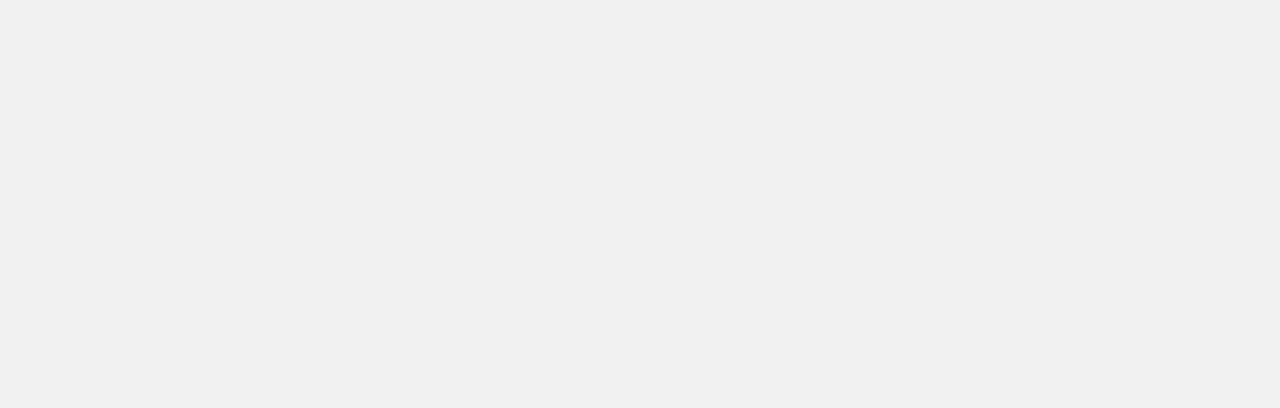
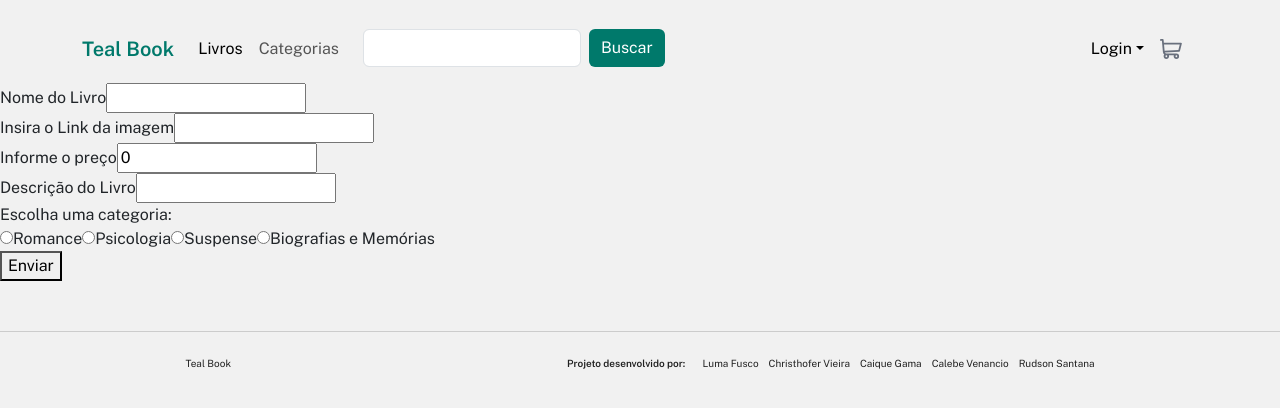
Before and after one commit to LumaFusco/desafio-final-gama-academy, a React (Create React App) app: page /cadastro in a window 1280 px wide. Before the commit this address had no page. Shown: the top 408 px of the page. Built offline with nearby package versions, Linux system fonts and the light colour scheme.

Commit message:
starting form cadastro-livro

```diff
--- a/src/Routes.tsx
+++ b/src/Routes.tsx
@@ -4,6 +4,9 @@ import Login from './pages/Login'
 import Carrinho from './pages/Carrinho'
 import Livro from './pages/Livro'
 import Livros from './pages/Livros'
+import { CadastroLivro } from './pages/CadastroNovoLivro/CadastroLivro'
+
+
 
 export default function Routes() {
   return (
@@ -14,6 +17,7 @@ export default function Routes() {
         <Route path="/livros" element={<Livros />} />
         <Route path="/carrinho" element={<Carrinho />} />
         <Route path="/login" element={<Login />} />
+        <Route path="/cadastro" element={<CadastroLivro />} />
       </WrapperRoutes>
     </BrowserRouter>
   )
--- /dev/null
+++ b/src/components/FormularioCadastro/FormLivro.tsx
@@ -0,0 +1,117 @@
+import { event } from "jquery";
+import React, { useState } from "react";
+
+const Formulario = () => {
+  const [formData, setFormData] = useState({
+    name: "",
+    image: "",
+    price: 0,
+    description: "",
+    category: "",
+  });
+  const [category, setCategory] = useState("");
+  const handleSubmit = (e: React.FormEvent<HTMLFormElement>) => {
+    e.preventDefault();
+    console.log(formData);
+  };
+
+  const handleChange = (
+    e: React.ChangeEvent<HTMLInputElement | HTMLTextAreaElement>
+  ) => {
+    const { name, value } = e.target;
+    setFormData((prevFormData) => ({ ...prevFormData, [name]: value }));
+  };
+
+  return (
+    <form onSubmit={handleSubmit}>
+      <div>
+        <label htmlFor="name">Nome do Livro</label>
+        <input
+          type="text"
+          id="name"
+          name="name"
+          value={formData.name}
+          onChange={handleChange}
+        />
+      </div>
+      <div>
+        <label htmlFor="image">Insira o Link da imagem</label>
+        <input
+          type="url"
+          id="image"
+          name="image"
+          value={formData.image}
+          onChange={handleChange}
+        />
+      </div>
+      <div>
+        <label htmlFor="price">Informe o preço</label>
+        <input
+          type="number"
+          id="price"
+          name="price"
+          value={formData.price}
+          onChange={handleChange}
+        />
+      </div>
+      <div>
+        <label htmlFor="description">Descrição do Livro</label>
+        <input
+          type="text"
+          id="description"
+          name="description"
+          value={formData.description}
+          onChange={handleChange}
+        />
+      </div>
+      <div>
+        Escolha uma categoria:
+        <div>
+          <label>
+            <input
+              type="radio"
+              name="category"
+              value="romance"
+              checked={formData.category === "romance"}
+              onChange={handleChange}
+            />
+            Romance
+          </label>
+          <label>
+            <input
+              type="radio"
+              name="category"
+              value="psicologia"
+              checked={formData.category === "psicologia"}
+              onChange={handleChange}
+            />
+            Psicologia
+          </label>
+          <label>
+            <input
+              type="radio"
+              name="category"
+              value="suspense"
+              checked={formData.category === "suspense"}
+              onChange={handleChange}
+            />
+            Suspense
+          </label>
+          <label>
+            <input
+              type="radio"
+              name="category"
+              value="biografias"
+              checked={formData.category === "biografias"}
+              onChange={handleChange}
+            />
+            Biografias e Memórias
+          </label>
+        </div>
+      </div>
+      <button type="submit">Enviar</button>
+    </form>
+  );
+};
+
+export default Formulario;
--- /dev/null
+++ b/src/pages/CadastroNovoLivro/CadastroLivro.tsx
@@ -0,0 +1,14 @@
+import Header from "../../components/Header";
+import Footer from "../../components/footer/Footer";
+import Formulario from '../../components/FormularioCadastro/FormLivro'
+
+
+export const CadastroLivro = () => {
+    return(
+        <div>
+            <Header />
+            <Formulario />
+            <Footer />
+        </div>
+    )
+}
```
